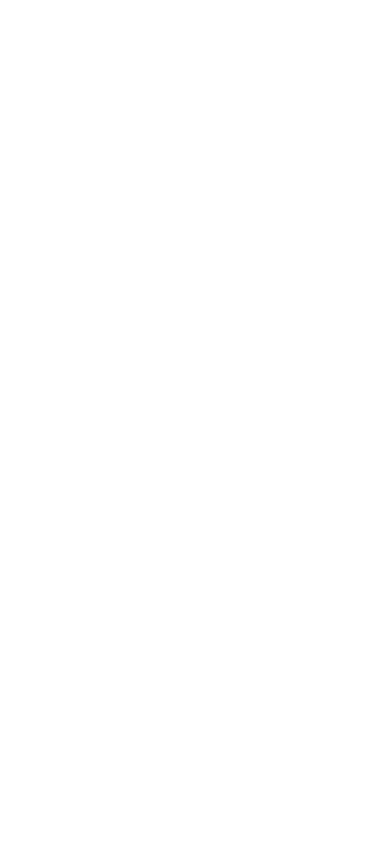
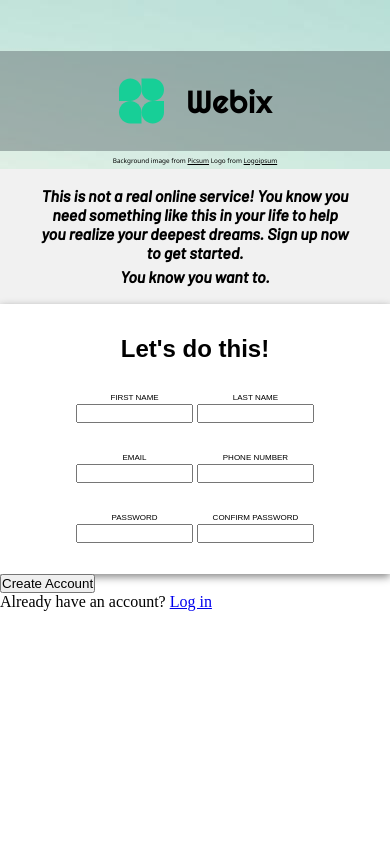
Before and after one commit to Aq1q/Sign-up-Form, a plain HTML site: page index.html in a window 390 px wide. Drawn offline with Linux system fonts and the light colour scheme.

Commit message:
Add 3 sections
Add responsive section with background image and logo

Add header section

Add section with every input box

```diff
--- a/index.html
+++ b/index.html
@@ -8,9 +8,68 @@
     <link rel="stylesheet" href="style.css">
     <link rel="preconnect" href="https://fonts.googleapis.com">
     <link rel="preconnect" href="https://fonts.gstatic.com" crossorigin>
-    <link href="https://fonts.googleapis.com/css2?family=Righteous&display=swap" rel="stylesheet">
+    <link href="https://fonts.googleapis.com/css2?family=Barlow:ital,wght@1,500&family=Righteous&display=swap" rel="stylesheet">
 </head>
 <body>
-
+    <div id="background">
+        <div class="logo">
+            <img src="./images/logo.svg" alt="Logo">
+            <span class="name">Webix</span>
+        </div>
+        <p class="reference">
+            Background image from
+            <a href="https://picsum.photos/">Picsum</a>
+            Logo from
+            <a href="https://logoipsum.com/">Logoipsum</a>
+        </p>
+    </div>
+    <form action="#" method="post">
+        <section class="header">
+            <p>This is not a real online service! You know you need
+                something like this in your life to help you realize
+                your deepest dreams. Sign up <i>now</i> to get started.
+            </p>
+            <p>You <i>know</i> you want to.</p>
+        </section>
+        <section class="form">
+            <h1>Let's do this!</h1>
+            <div class="section-div">
+                <section class="first-name form-section">
+                    <label for="first-name">FIRST NAME</label>
+                    <input type="text" name="first_name" id="first-name">
+                </section>
+                <section class="last-name form-section">
+                    <label for="last-name">LAST NAME</label>
+                    <input type="text" name="last_name" id="last-name">
+                </section>
+            </div>
+            <div class="section-div">
+                <section class="email form-section">
+                    <label for="email">EMAIL</label>
+                    <input type="email" name="email" id="email">
+                </section>
+                <section class="phone-number form-section">
+                    <label for="phone">PHONE NUMBER</label>
+                    <input type="tel" name="number" id="phone">
+                </section>
+            </div>
+            <div class="section-div">
+                <section class="form-section">
+                    <label for="password">PASSWORD</label>
+                    <input type="text">
+                </section>
+                <section class="form-section">
+                    <label for="password-confirm">CONFIRM PASSWORD</label>
+                    <input type="text">
+                </section>
+            </div>
+        </section>
+        <section class="submit">
+            <button type="submit">Create Account</button>
+            <p>Already have an account?
+                <a href="#" id="log-in">Log in</a>
+            </p>
+        </section>
+    </form>
 </body>
 </html>
--- a/style.css
+++ b/style.css
@@ -0,0 +1,158 @@
+* {
+    margin: 0;
+    padding: 0;
+    box-sizing: border-box;
+}
+
+body {
+    height: 100vh;
+    display: flex;
+}
+
+#background {
+    display: flex;
+    justify-content: center;
+    align-items: center;
+    position: relative;
+    width: 40%;
+    height: 100%;
+    background-image: url(./images/bg-img.jpg);
+}
+
+.logo {
+    width: 100%;
+    height: 100px;
+    position: absolute;
+    top: 30%;
+    display: flex;
+    justify-content: center;
+    align-items: center;
+    flex-wrap: wrap;
+    gap: 20px;
+    background-color: rgba(100, 115, 117,0.5);
+}
+
+.name {
+    font-family: 'Righteous';
+    font-size: 2rem;
+}
+
+.reference {
+    position: absolute;
+    bottom: 4px;
+    font-family: 'Segoe UI', Tahoma, Geneva, Verdana, sans-serif;
+    font-size: 0.7rem;
+    color: black;
+}
+
+.reference a {
+    color: black;
+}
+
+form {
+    width: 60%;
+}
+
+section {
+    height: calc(100%/3);
+}
+
+.header {
+    display: flex;
+    flex-direction: column;
+    justify-content: flex-end;
+    align-items: flex-start;
+    gap: 30px;
+    padding-left: 40px;
+    padding-bottom: 40px;
+    font-family: 'Barlow', sans-serif;
+    background-color: #f1f1f1;
+}
+
+.header p {
+    max-width: 80%;
+    font-size: 1.8rem;
+    font-weight: bold;
+}
+
+.form {
+    display: flex;
+    flex-direction: column;
+    justify-content: center;
+    padding-left: 40px;
+    gap: 30px;
+    box-shadow: 0px 3px 8px #888888;
+    background-color: white;
+    font-family: Arial, Helvetica, sans-serif;
+}
+
+.section-div {
+    display: flex;
+    gap: 15%;
+}
+
+.form-section {
+    display: flex;
+    flex-direction: column;
+    gap: 2px;
+}
+
+.form label {
+    font-size: 0.9rem;
+}
+
+@media only screen and (max-width: 800px) {
+    body {
+        height: 100vh;
+        flex-direction: column;
+    }
+    .reference {
+        font-size: 0.4rem;
+    }
+    #background {
+        height: 20%;
+        width: 100%;
+    }
+    form {
+        height: 80%;
+        width: 100%;
+    }
+    section {
+        height: calc(80%/2);
+        width: 100%;
+    }
+    .header {
+        height: 20%;
+        gap: 5px;
+        padding: 0;
+        justify-content: center;
+        align-items: center;
+    }
+    .header p {
+        text-align: center;
+        font-size: 1rem;
+    }
+    .form {
+        padding: 0;
+    }
+    .form h1 {
+        text-align: center;
+    }
+    .form input{
+        max-width: 100%;
+    }
+    .section-div {
+        flex-direction: row;
+        justify-content: center;
+        gap: 1%;
+    }
+    .form-section {
+        text-align: center;
+        align-items: center;
+        width: 30%;
+    }
+    .form label {
+        font-size: 0.5rem;
+    }
+
+}
```
Also changed, not shown: images/bg-img.jpg (renamed from bg-img.jpg), images/logo.svg (renamed from logo.svg).
